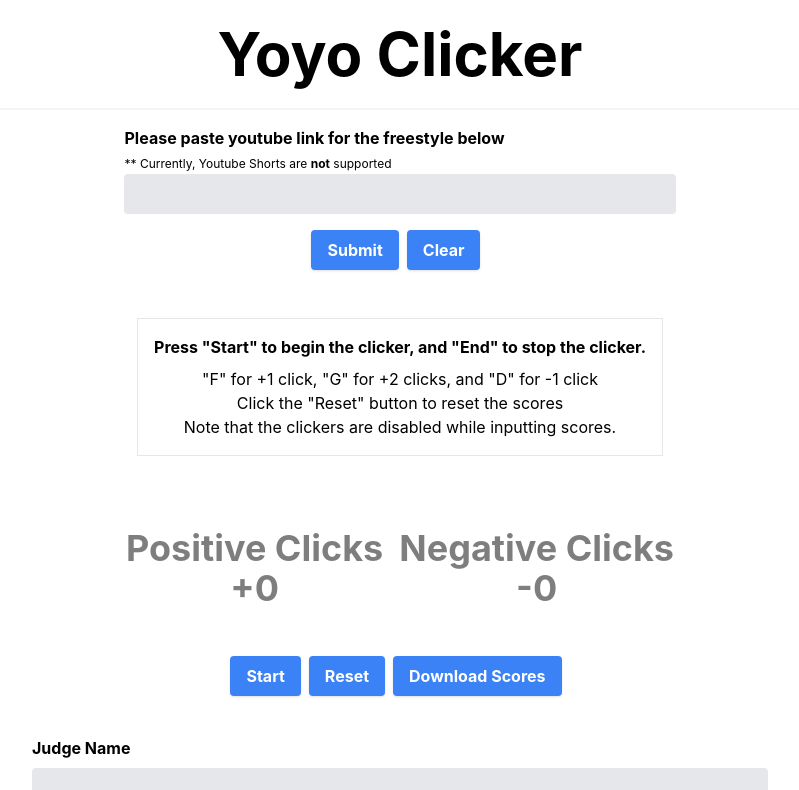
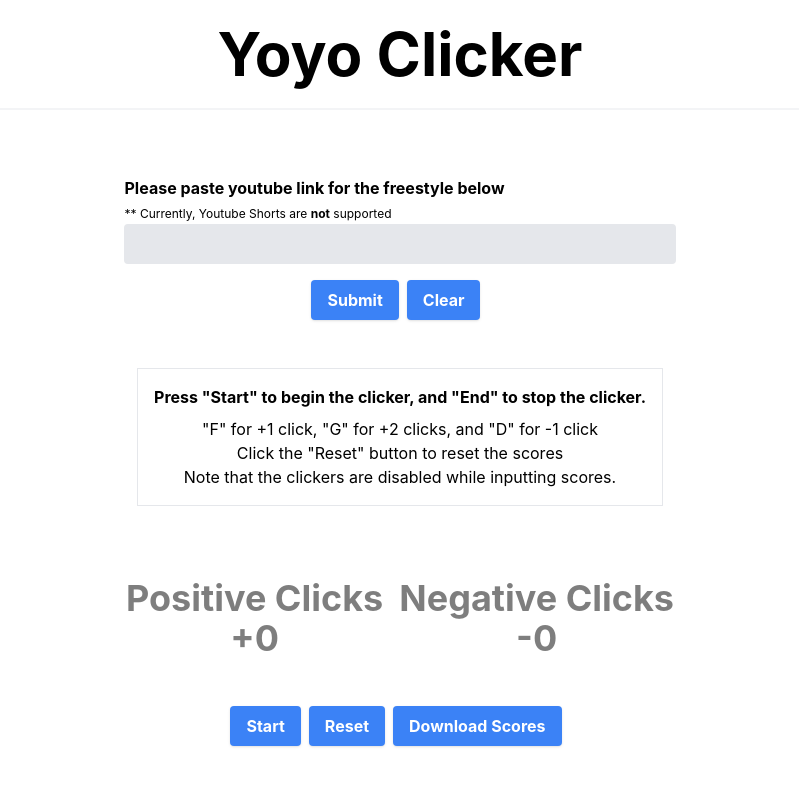
Before and after one commit to jyan500/react-yoyo-clicker, a React (Create React App) app: page / in a window 1280 px wide. Shown: the top 790 px of the page, without its empty margins (240-1039 px from the left). Built offline with nearby package versions, Linux system fonts and the light colour scheme.

Commit message:
fixed header

```diff
--- a/src/App.tsx
+++ b/src/App.tsx
@@ -7,7 +7,7 @@ import { SideBar } from "./components/shared/SideBar"
 import { SidePanel } from "./components/shared/SidePanel"
 import { Footer } from "./components/shared/Footer"
 import { Home } from "./components/pages/home/Home"
-import { FaGear } from "react-icons/fa6"
+import { Header } from "./components/shared/Header"
 import { styles } from "./assets/styles"
 
 const App = () => {
@@ -20,21 +20,9 @@ const App = () => {
 	return (
 		<div>
 			<Router>
-				<div className = "flex flex-col">
-					<div className = "w-full flex flex-row border-b-2 border-gray-100 p-6">
-						<div className = "flex items-center">
-							<button className = "flex" onClick={() => setShowSettings(!showSettings)}><FaGear className = {styles.icon}/></button>
-							{/*<HamburgerButton/>*/}
-						</div>
-						<div className = "flex-1">
-							<div className = "flex justify-center items-center">
-								<h1 className = "font-bold text-6xl text-center">Yoyo Clicker</h1>
-							</div>
-						</div>
-						<div className = "flex justify-end p-4 items-center">
-						</div>
-					</div>
-					<div className = "w-full flex flex-row">
+				<div className = "relative flex flex-col">
+					<Header setShowSettings = {setShowSettings} showSettings = {showSettings}/>
+					<div className = "z-0 mt-40 w-full flex flex-row">
 						<div className = "w-64">
 							<SidePanel showSettings = {showSettings} setShowSettingsPanel={setShowSettingsPanel}/>
 						</div>
--- /dev/null
+++ b/src/components/shared/Header.tsx
@@ -0,0 +1,26 @@
+import React from "react"
+import { styles } from "../../assets/styles"
+import { FaGear } from "react-icons/fa6"
+
+type Props = {
+	setShowSettings: (showSettings: boolean) => void
+	showSettings: boolean
+}
+
+export const Header = ({setShowSettings, showSettings}: Props) => {
+	return (
+		<div className = "top-0 left-0 fixed w-full flex flex-row border-b-2 border-gray-100 p-6 z-10 bg-white">
+			<div className = "flex items-center">
+				<button className = "flex" onClick={() => setShowSettings(!showSettings)}><FaGear className = {styles.icon}/></button>
+				{/*<HamburgerButton/>*/}
+			</div>
+			<div className = "flex-1">
+				<div className = "flex justify-center items-center">
+					<h1 className = "font-bold text-6xl text-center">Yoyo Clicker</h1>
+				</div>
+			</div>
+			<div className = "flex justify-end p-4 items-center">
+			</div>
+		</div>
+	)
+}
--- a/src/components/shared/SidePanel.tsx
+++ b/src/components/shared/SidePanel.tsx
@@ -53,12 +53,12 @@ export const SidePanel = ({showSettings, setShowSettingsPanel: setShowSettings}:
 		/* sliding from left to right, left-0, from translate-x-0' to '-translate-x-full*/
 		/* sliding from right to left, right-0, from -translate-x-0' to 'translate-x-full*/
 		<div className = {`fixed top-0 left-0 h-full w-64 bg-gray-800 text-white transform ${showSettings ? 'translate-x-0' : '-translate-x-full'} transition-transform duration-300 ease-in-out`}>
-			<div className = "h-28 flex items-center mr-2 ml-2 border-b-2 border-gray-100">
+			<div className = "h-28 flex items-center mr-4 ml-4 border-b-2 border-gray-100">
 				<button onClick={() => {setShowSettings(false)}} className="flex items-center focus:outline-none">
 					<IoMdClose className = "w-10 h-10 hover:opacity-60"/>
 				</button>
 			</div>
-			<div className = "mr-2 ml-2">
+			<div className = "mr-4 ml-4">
 				<div className="flex flex-col mt-2 mb-2">
 				    <label className={`${styles.label}`}>Number Mode</label>
 				    <input
```
